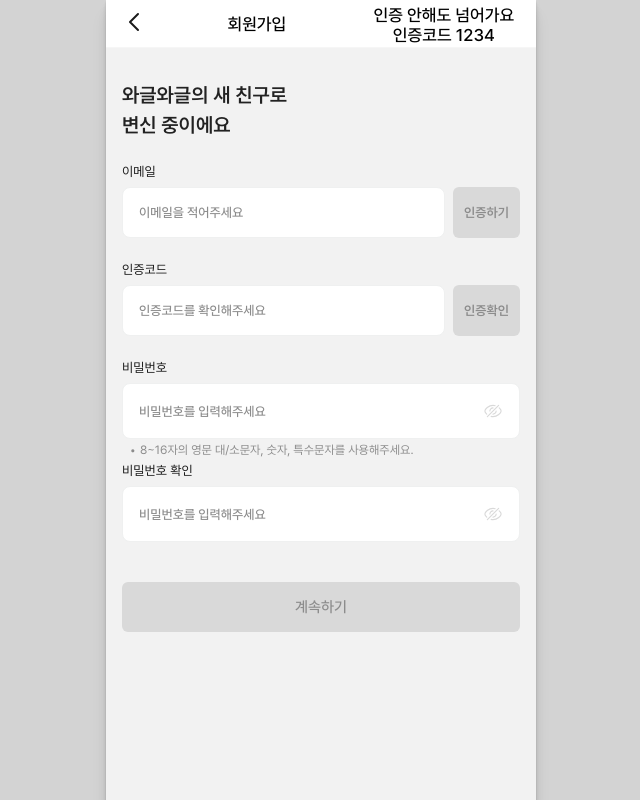
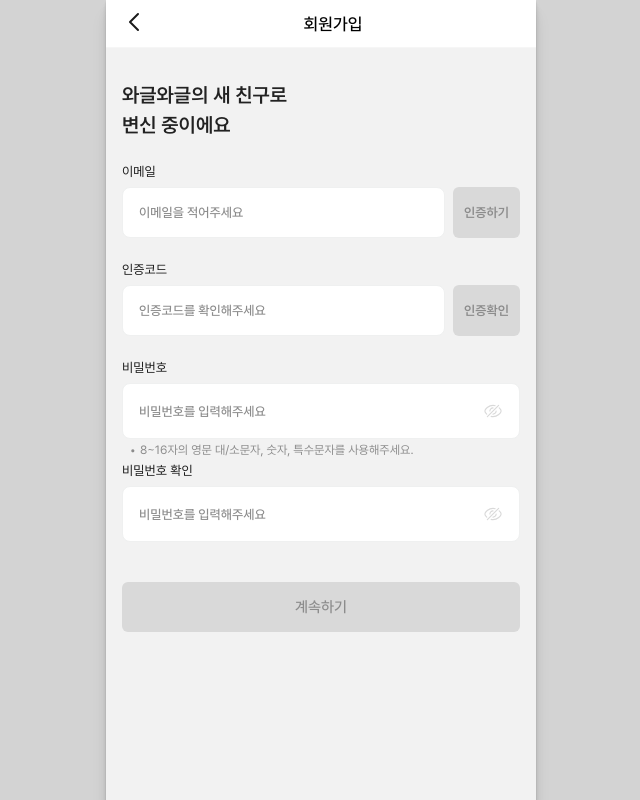
Before and after one commit to waggle2/wagglewaggle, a Next.js app: page /register/email in a window 1280 px wide. Shown: the whole page, without its empty margins (319-959 px from the left). Built offline with nearby package versions, Linux system fonts and the light colour scheme.

Commit message:
Remove: Delete assistant button to log imformation in email register header

```diff
--- a/app/register/email/_components/SwitchStep.tsx
+++ b/app/register/email/_components/SwitchStep.tsx
@@ -97,17 +97,6 @@ export default function SwitchStep({
           </span>
         }
         title="회원가입"
-        rightSection={[
-          <button
-            onClick={() => {
-              console.log('step', step)
-              console.log(userTotalDatas)
-            }}
-            type="button"
-          >
-            인증 안해도 넘어가요 인증코드 1234
-          </button>,
-        ]}
       />
       {changeBody(step)}
     </>
```
